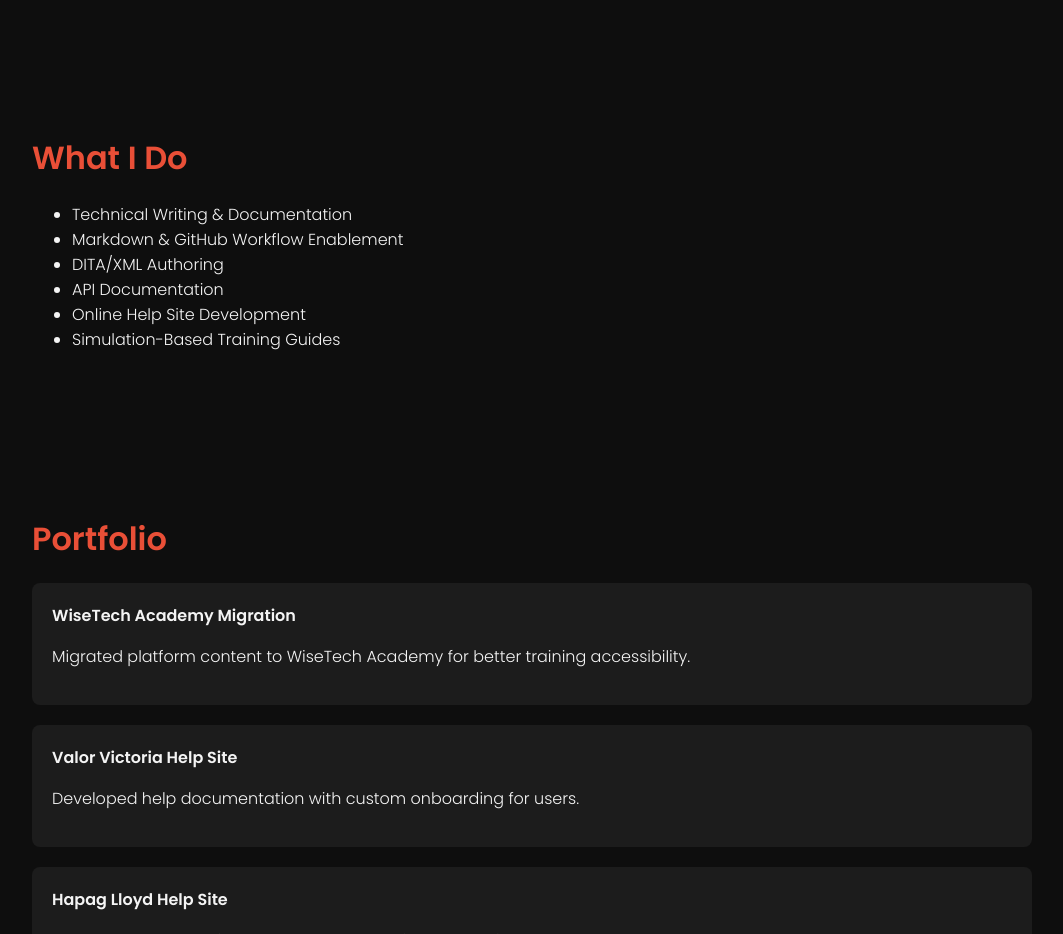
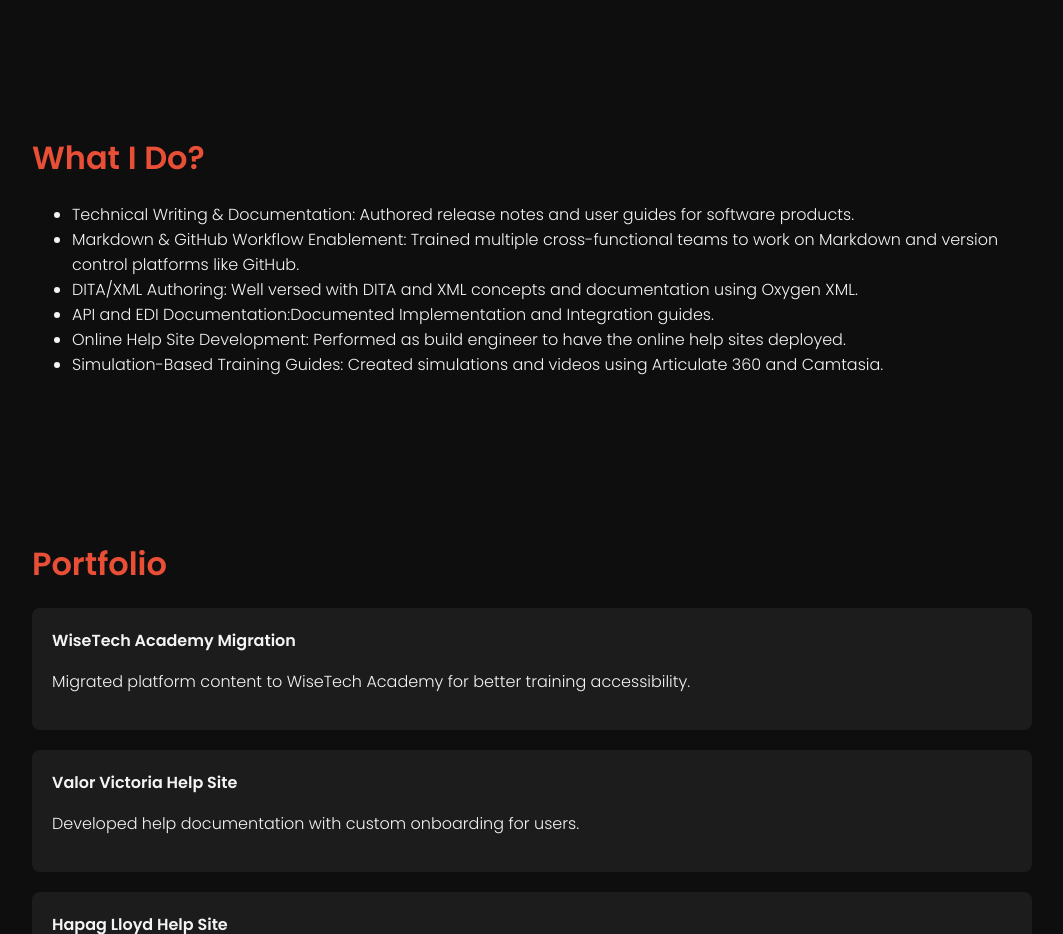
Before and after one commit to IreneMariamThomas/IMTProfile, a plain HTML site: page index.html in a window 1280 px wide. Shown: the part 800-1734 px from the top of the page, without its empty margins (108-1171 px from the left). Drawn offline with Linux system fonts and the light colour scheme.

Commit message:
Update index.html

```diff
--- a/index.html
+++ b/index.html
@@ -115,14 +115,14 @@
   </section>
 
   <section id="services">
-    <h2>What I Do</h2>
+    <h2>What I Do?</h2>
     <ul>
-      <li>Technical Writing & Documentation</li>
-      <li>Markdown & GitHub Workflow Enablement</li>
-      <li>DITA/XML Authoring</li>
-      <li>API Documentation</li>
-      <li>Online Help Site Development</li>
-      <li>Simulation-Based Training Guides</li>
+      <li>Technical Writing & Documentation: Authored release notes and user guides for software products.</li>
+      <li>Markdown & GitHub Workflow Enablement: Trained multiple cross-functional teams to work on Markdown and version control platforms like GitHub.</li>
+      <li>DITA/XML Authoring: Well versed with DITA and XML concepts and documentation using Oxygen XML.</li>
+      <li>API and EDI Documentation:Documented Implementation and Integration guides. </li>
+      <li>Online Help Site Development: Performed as build engineer to have the online help sites deployed.</li>
+      <li>Simulation-Based Training Guides: Created simulations and videos using Articulate 360 and Camtasia.</li>
     </ul>
   </section>
 
```
